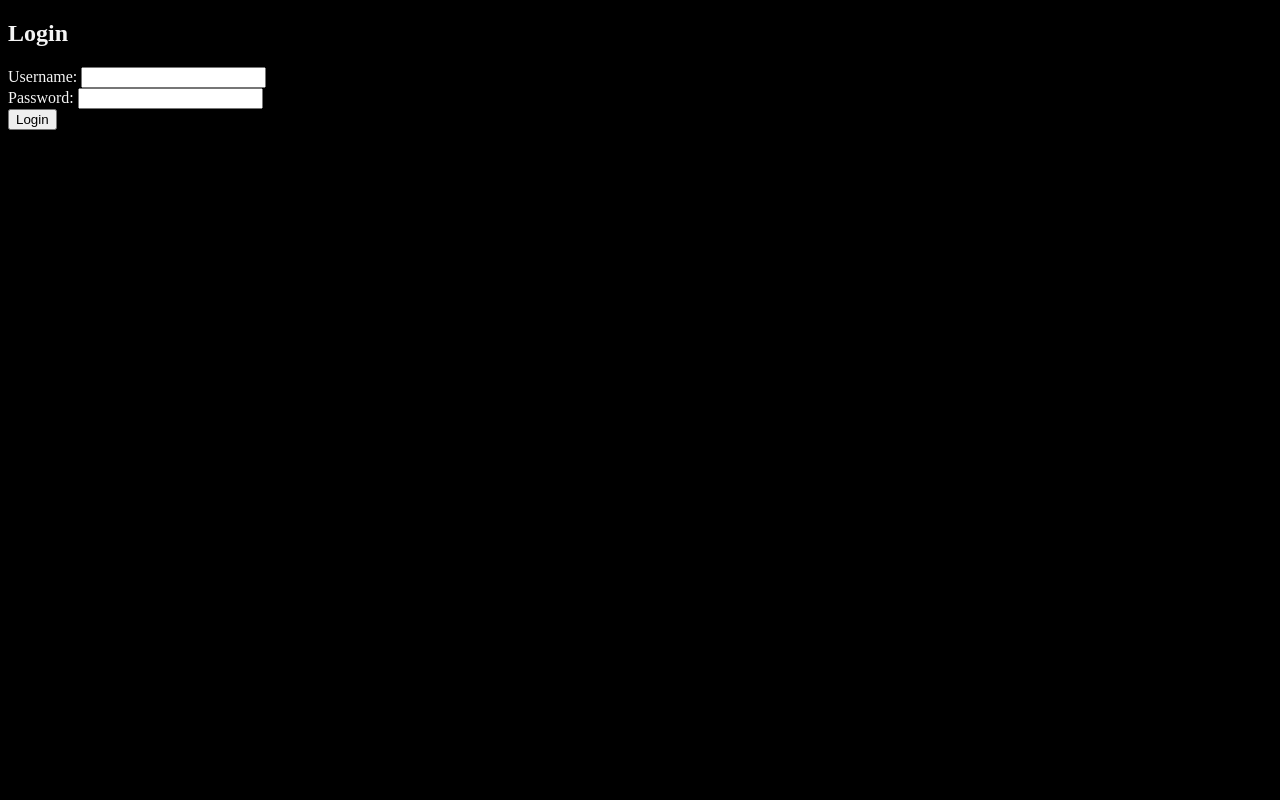
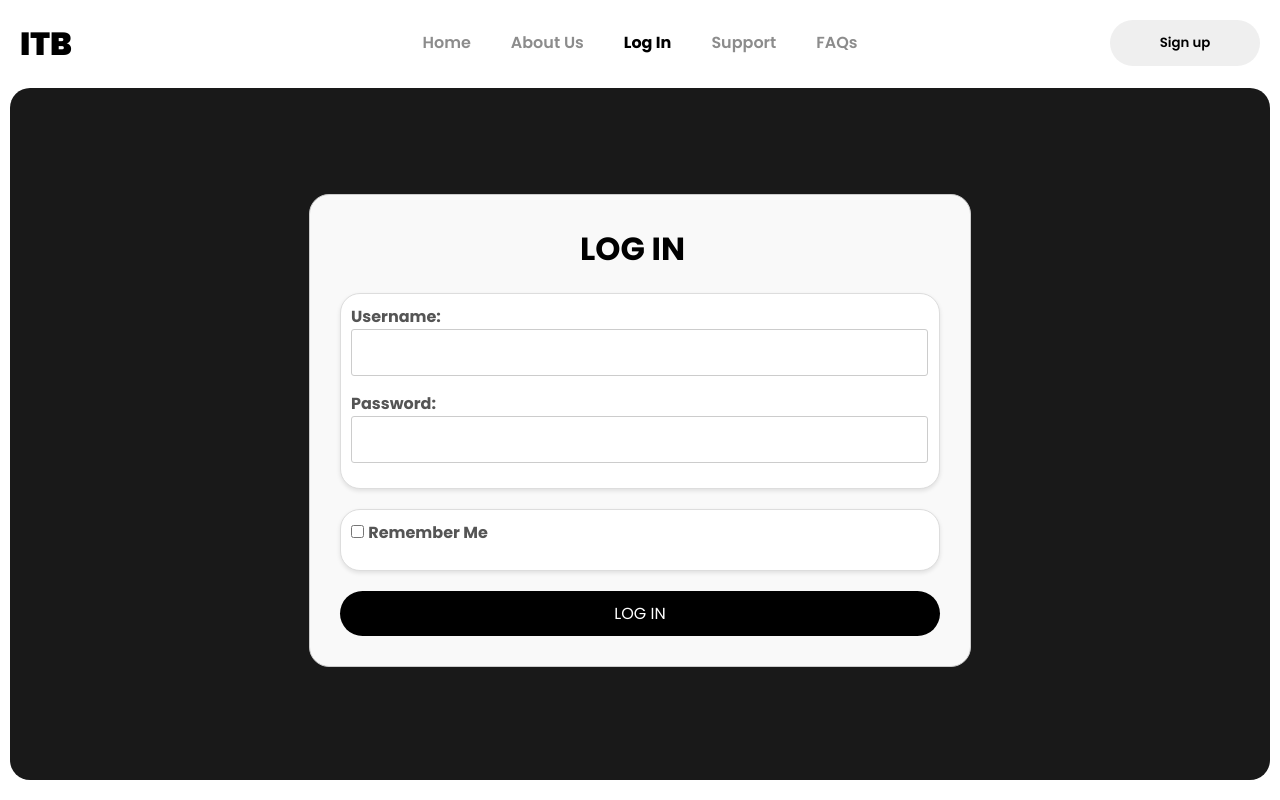
Before and after one commit to Hritikpatel/InsecureTrust_Bank, a PHP site: page /public/login.php in a window 1280 px wide. Run offline with PHP 8.4, Linux system fonts and the light colour scheme.

Commit message:
Log in done

```diff
--- a/assets/css/login.css
+++ b/assets/css/login.css
@@ -1,4 +1,150 @@
-body{
-    color: whitesmoke;
-    background-color: black;
+*{
+    margin: 0px;
+    padding: 0px;
+    font-family: 'Poppins', sans-serif;
+    --active-color: black;
+    --inactive-color: rgb(140, 140, 140);
+    --White: white;
+    /* color: var(--White); */
 }
+*::-webkit-scrollbar{
+    display: none;
+}
+.viewport{
+    height: 100svh;
+}
+.navbar {
+    display: flex;
+    padding: 20px;
+    flex-direction: row;
+    flex-wrap: nowrap;
+    justify-content: space-between;
+    align-items: normal;
+    align-content: normal;
+}
+.logo{
+    font-weight: 900;
+    font-size: 32px;
+    width: 150px;
+    color: var(--active-color);
+}
+.list{
+    display: flex;
+    list-style-type: none;
+    font-weight: 600;
+}
+a{
+    display: block;
+    text-decoration: none;
+    cursor: pointer;
+    color: var(--inactive-color);
+
+}
+.item{
+    padding: 10px;
+    padding-inline: 20px;
+    /* color: var(--inactive-color); */
+    cursor: pointer;
+}
+.item:hover a{
+    color: var(--active-color);
+    font-weight: 700;
+}
+.active{
+    font-weight: 700;
+    color: var(--active-color);
+    border-radius: 10px;
+}
+
+.btn{
+    width: 150px;
+    height: 95%;
+    color: var(--active-color);
+    border: none;
+    border-radius: 500px;
+    font-weight: 600;
+    cursor: pointer;
+    /* transition: 300ms ease-in-out; */
+}
+.btn:hover{
+    background-color: var(--active-color);
+    color: var(--White);
+}
+.body{
+    height: 74svh;
+    margin-inline: 10px;
+    padding: 50px;
+    background-color: rgb(25, 25, 25);
+    border-radius: 20px;
+}
+/* Style for the entire form */
+#support-form {
+    max-width: 600px;
+    margin: 7svh auto;
+    padding: 30px;
+    background-color: #f9f9f9;
+    border: 1px solid #ccc;
+    border-radius: 20px;
+}
+
+/* Style for form sections */
+.form-section {
+    margin-bottom: 20px;
+    padding: 10px;
+    background-color: #fff;
+    border: 1px solid #ddd;
+    border-radius: 20px;
+    box-shadow: 0 2px 4px rgba(0, 0, 0, 0.1);
+}
+
+#support-form h1 {
+    margin-left: 40%;
+    margin-bottom: 20px;
+}
+
+Style for section headings
+.form-section h2 {
+    margin: 0;
+    font-size: 18px;
+    color: #333;
+}
+
+/* Style for form fields and labels */
+.form-group {
+    margin-bottom: 15px;
+}
+
+.form-group label {
+    /* display: block; */
+    margin-bottom: 5px;
+    font-weight: bold;
+    color: #555;
+}
+
+.form-group input[type="text"],
+.form-group input[type="password"]{
+    width: 96%;
+    padding: 10px;
+    border: 1px solid #ccc;
+    border-radius: 3px;
+    font-size: 16px;
+}
+
+/* Style for the "Submit" button */
+button[type="submit"] {
+    background-color: var(--active-color);
+    color: var(--White);
+    border: none;
+    border-radius: 500px;
+    padding: 10px 20px;
+    font-size: 16px;
+    width: 100%;
+    cursor: pointer;
+}
+
+button[type="submit"]:hover {
+    background-color: var(--White);
+    color: var(--active-color);
+    outline: 2px solid var(--active-color);
+
+}
--- a/public/login.php
+++ b/public/login.php
@@ -4,21 +4,51 @@
 <head>
     <meta charset="UTF-8">
     <meta name="viewport" content="width=device-width, initial-scale=1.0">
-    <title>Login</title>
+    <title>ITB-LOG IN</title>
     <link rel="stylesheet" href="../assets/css/login.css">
+    <link rel="preconnect" href="https://fonts.googleapis.com">
+    <link rel="preconnect" href="https://fonts.gstatic.com" crossorigin>
+    <link href="https://fonts.googleapis.com/css2?family=Poppins:wght@100;200;300;400;500;600;700;800;900&display=swap" rel="stylesheet">
+    <link rel="stylesheet" href="https://cdnjs.cloudflare.com/ajax/libs/font-awesome/6.4.2/css/all.min.css" integrity="sha512-z3gLpd7yknf1YoNbCzqRKc4qyor8gaKU1qmn+CShxbuBusANI9QpRohGBreCFkKxLhei6S9CQXFEbbKuqLg0DA==" crossorigin="anonymous" referrerpolicy="no-referrer" />
 </head>
-<body>
-    <div class="container">
-        <h2>Login</h2>
-        <form action="..\assets\php_process\login_process.php" method="POST">
-            <label for="username">Username:</label>
-            <input type="text" id="username" name="username" required>
-            <br>
-            <label for="password">Password:</label>
-            <input type="text" id="password" name="password" required>
-            <br>
-            <button type="i9">Login</button>
+<body class="viewport">
+    <nav class="navbar">
+        <div class="logo">
+            ITB
+        </div>
+        <ul class="list">
+            <li class="item"><a href="">Home</a></li>
+            <li class="item"><a href="">About Us</a></li>
+            <li class="item"><a href="login.php" class="active">Log In</a></li>
+            <li class="item"><a href="support.php">Support</a></li>
+            <li class="item"><a href="faq.php">FAQs</a></li>
+        </ul>
+        <a href="login.php"><button type="button" class="btn">Sign up</button></a>
+    </nav>
+    <div class="body">
+        <form id="support-form" action="..\assets\php_process\login_process.php" method="post">
+            <!-- Contact Information Section -->
+            <h1>LOG IN</h1>
+            <div class="form-section">
+                <div class="form-group">
+                    <label for="username">Username:</label>
+                    <input type="text" id="username" name="username" required>
+                </div>
+                <div class="form-group">
+                    <label for="password">Password:</label>
+                    <input type="password" id="password" name="password" required>
+                </div>
+            </div>
+            <div class="form-section">
+                <div class="form-group">
+                    <input type="checkbox">
+                    <label>Remember Me</label>
+                </div>
+            </div>
+            <!-- Submit Button -->
+            <button type="submit">LOG IN</button>
         </form>
+
     </div>
 </body>
 </html>
```
